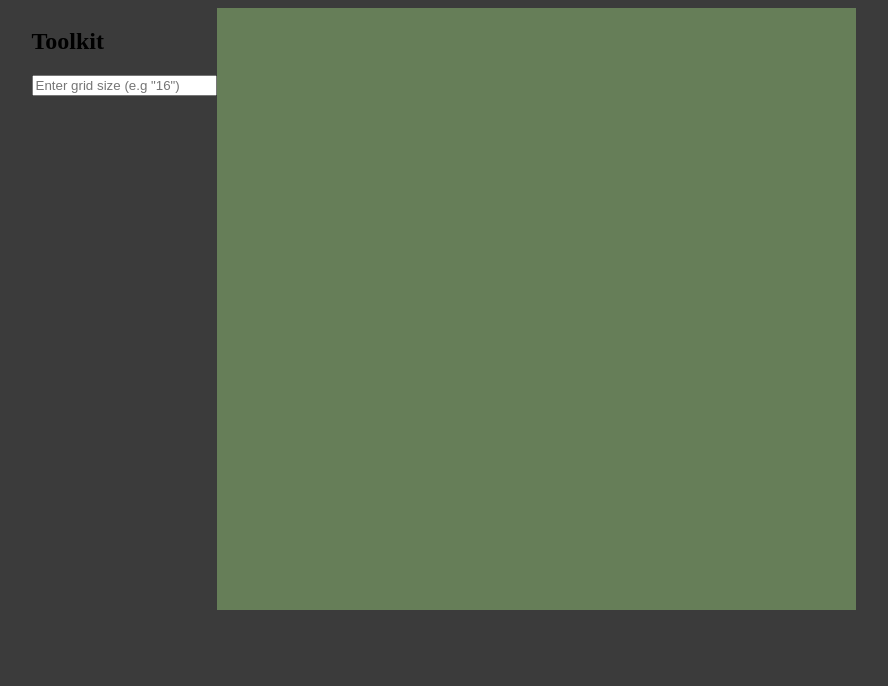
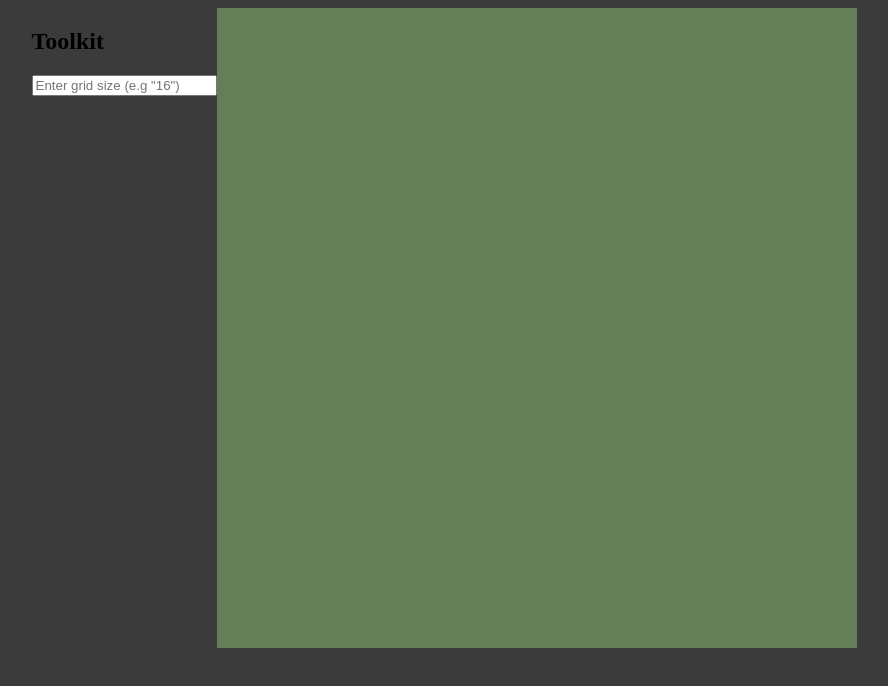
Before and after one commit to sneedragon/etch-a-sketch, a plain HTML site: page index.html in a window 1280 px wide. Shown: the whole page, without its empty margins (196-1084 px from the left). Drawn offline with Linux system fonts and the light colour scheme.

Commit message:
Fix grid generating in wrong size

```diff
--- a/index.js
+++ b/index.js
@@ -8,9 +8,10 @@ function createGrid(gridHeigth, gridWidth) {
 
     const square = document.createElement("div");
     square.classList = "square";
+    square.style.width = (100 / gridWidth) + "%"
     gridRow.appendChild(square);
 
-    for (let i = 0; i < gridWidth; i++) {
+    for (let i = 1; i < gridWidth; i++) {
         gridRow.appendChild(square.cloneNode(true));
     }
 
@@ -78,6 +79,7 @@ sizeInput.addEventListener("keydown", (event) => {
     let gridHeigth = event.target.value;
     deleteGrid();
     createGrid(gridHeigth, gridWidth);
+    sizeInput.value = "";
 });
 
 //
--- a/styles.css
+++ b/styles.css
@@ -16,7 +16,6 @@ main {
 }
 
 .square {
-    width: 6.25%;
     aspect-ratio: 1 / 1;;
     background-color: rgb(102, 126, 88);
     margin: 0;
```
